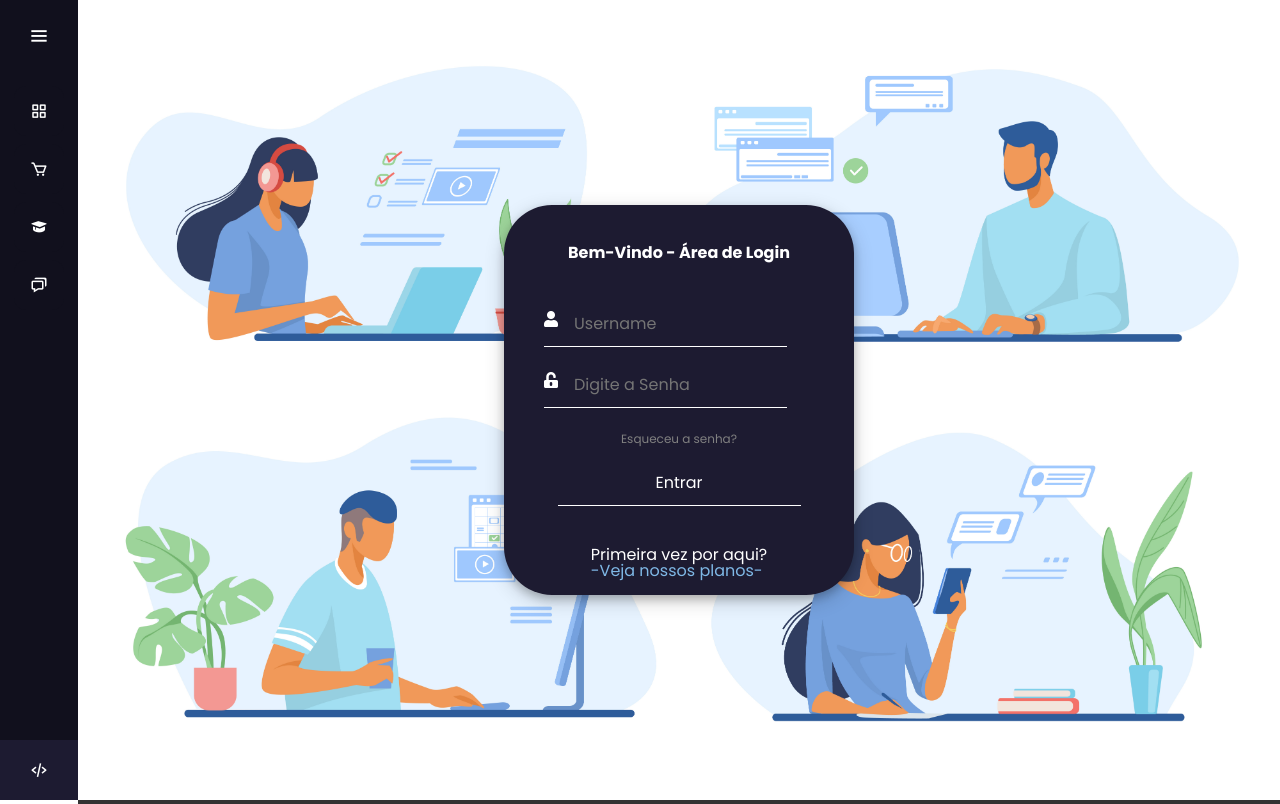
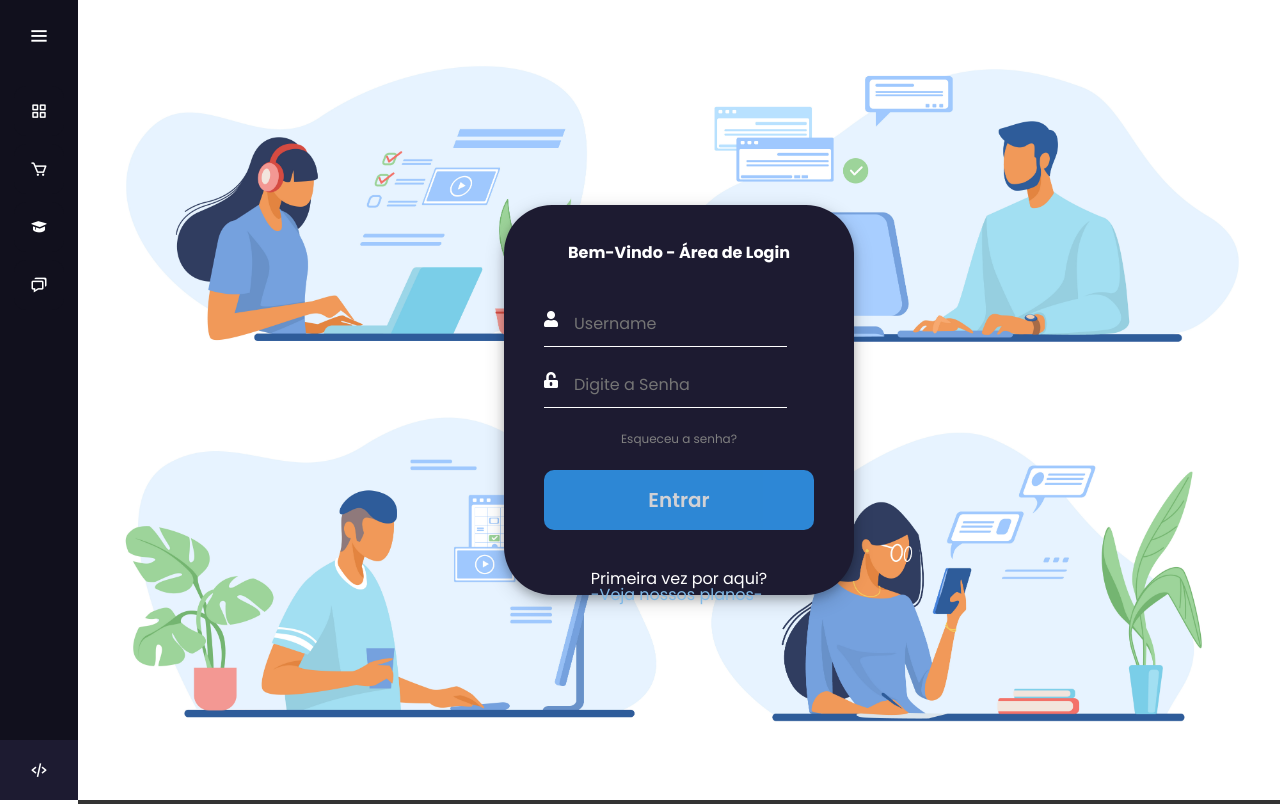
Before and after one commit to leonardo99i/projeto_CodeGo, a PHP site: page /Visao/login.php in a window 1280 px wide. Shown: the top 804 px of the page. Run offline with PHP 8.4, Linux system fonts and the light colour scheme; some web fonts are replaced.

Commit message:
Mudanças: 19-11

```diff
--- a/Visao/login.php
+++ b/Visao/login.php
@@ -26,7 +26,7 @@
     <div class="sidebar">
         <div class="logo-details">
             <i class='bx bxs-terminal icon'></i>
-            <div class="logo_name"><a href="../landing.php">Code>Go!</a></div>
+            <div class="logo_name"><a href="../landing.html">Code>Go!</a></div>
             <i class='bx bx-menu' id="btn"></i>
         </div>
         <ul class="nav-list">
@@ -90,8 +90,8 @@
 
                     </div>
                     <p class="reset-password">Esqueceu a senha?</p>
-                    <div class="login-btn">
-                        <input type="submit" name="submit" value="Entrar">
+                    <div class="enviar-btn">
+                        <input class="btn" type="submit" name="submit" value="Entrar">
                         <br>
                         <p class="signup">Primeira vez por aqui? <span><br><a href="planos.html">-Veja nossos planos-</a></span></p>
                     </div>
--- a/css/landing.css
+++ b/css/landing.css
@@ -14,7 +14,7 @@ section{
   display: flex;
   flex-direction: column;
   justify-content: flex-start;
-  background: url(/img/background.jpg)no-repeat;
+  background-image: url(../img/fundo.jpg);
   background-size: cover;
   background-position: center;
   background-color: #E4E9F7;
--- a/css/login.css
+++ b/css/login.css
@@ -72,7 +72,7 @@ input:focus{
     color: #ff7f50;
 }
 
-.login-btn{
+.enviar-btn{
     margin-top: 25px;
     display: flex;
     justify-content: center;
@@ -81,8 +81,9 @@ input:focus{
 }
 
 .btn{
+    align-items: center;
     display: block;
-    width: 70%;
+    width: 100%;
     padding: 15px;
     background-color: #31a3ff;
     color: white;
@@ -122,7 +123,7 @@ section{
     display: flex;
     flex-direction: column;
     justify-content: flex-start;
-    background: url(/img/4457.jpg)no-repeat;
+    background: url(../img/4457.jpg);
     background-size: cover;
     background-position: center;
     background-color: #E4E9F7;
```
Also changed, not shown: img/fundo.jpg (renamed from img/background.jpg).
